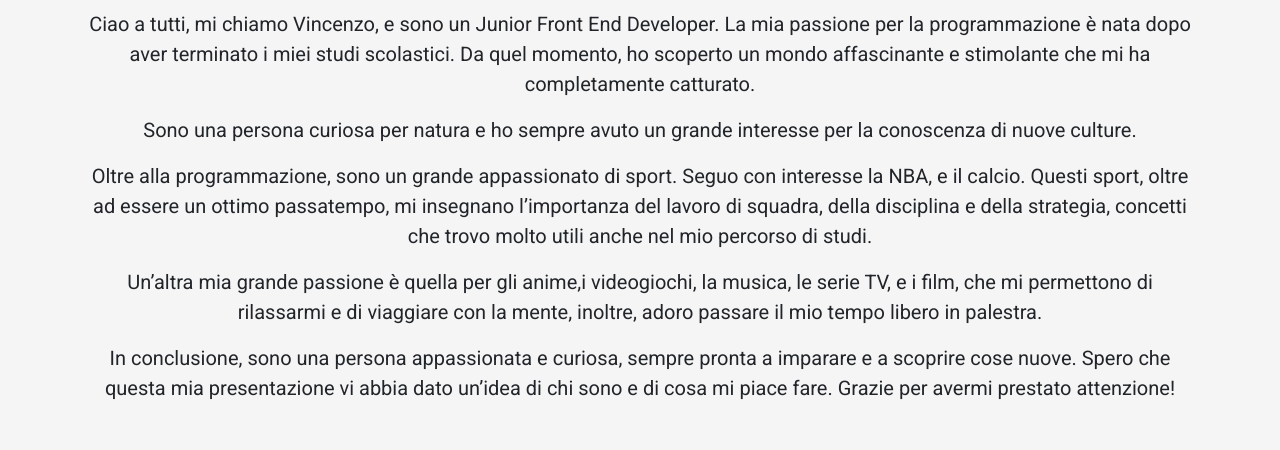
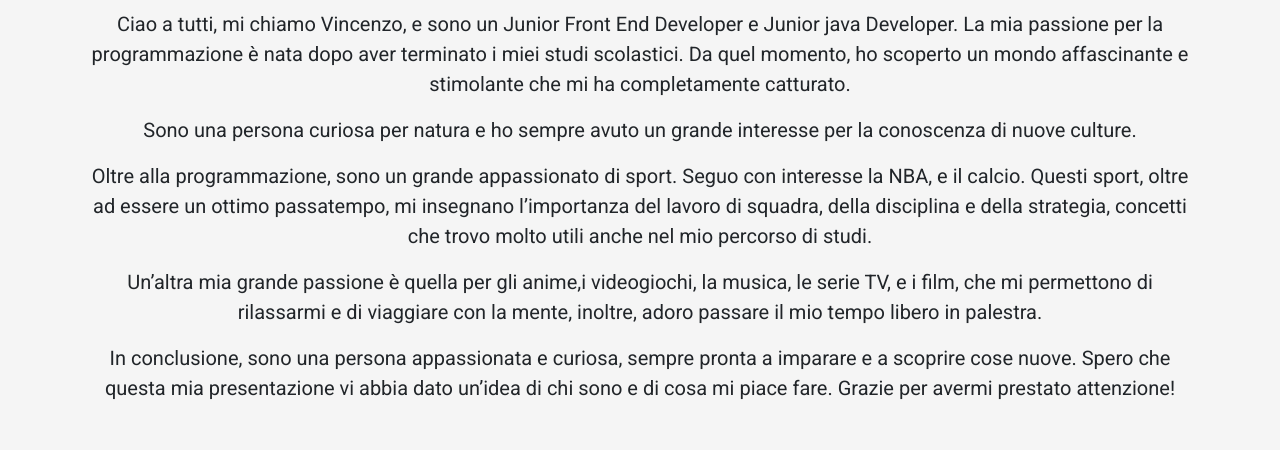
Before and after one commit to Vincenzo-19/My-Website, a website: page index.html in a window 1280 px wide. Shown: the part 650-1100 px from the top of the page. Drawn offline with nearby package versions, Linux system fonts and the light colour scheme.

Commit message:
aggiornato curriculum e intro Home

```diff
--- a/index.html
+++ b/index.html
@@ -146,11 +146,12 @@
                             <h2 class="mb-4">Informazioni</h2>
                             <p>
                                 Ciao a tutti, mi chiamo Vincenzo, e sono un
-                                Junior Front End Developer. La mia passione per
-                                la programmazione è nata dopo aver terminato i
-                                miei studi scolastici. Da quel momento, ho
-                                scoperto un mondo affascinante e stimolante che
-                                mi ha completamente catturato.
+                                Junior Front End Developer e Junior java
+                                Developer. La mia passione per la programmazione
+                                è nata dopo aver terminato i miei studi
+                                scolastici. Da quel momento, ho scoperto un
+                                mondo affascinante e stimolante che mi ha
+                                completamente catturato.
                             </p>
                             <p>
                                 Sono una persona curiosa per natura e ho sempre
```
Also changed, not shown: curriculum/index.html (+4 -1 lines).
